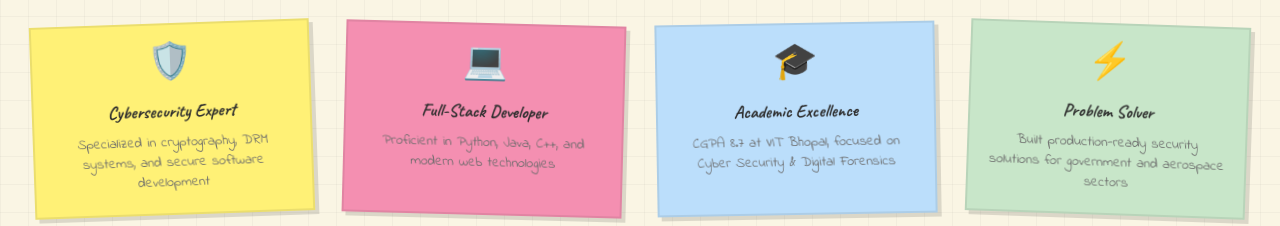
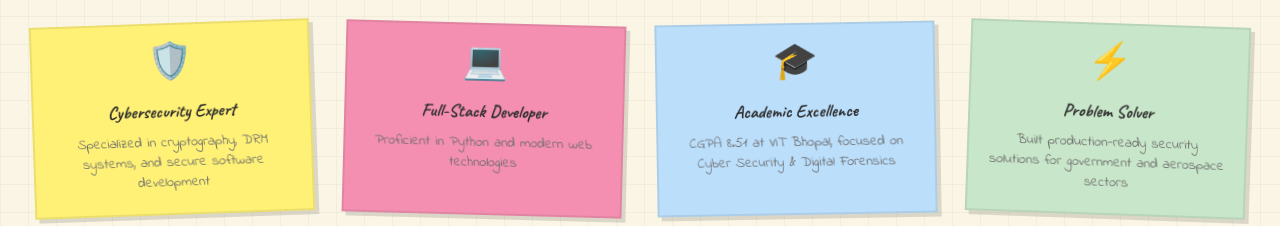
Before and after one commit to Charan291005/My-Portfolio, a Next.js app: page / in a window 1280 px wide. Shown: the part 1720-1946 px from the top of the page. Built offline with nearby package versions, Linux system fonts and the light colour scheme.

Commit message:
Update CGPA to 8.51 and remove Java/C++ from About section. Include updated resume.

```diff
--- a/components/About.tsx
+++ b/components/About.tsx
@@ -16,14 +16,14 @@ const highlights = [
   {
     icon: '💻',
     title: 'Full-Stack Developer',
-    description: 'Proficient in Python, Java, C++, and modern web technologies',
+    description: 'Proficient in Python and modern web technologies',
     noteColor: 'sticky-note-pink',
     rotation: '1.5deg',
   },
   {
     icon: '🎓',
     title: 'Academic Excellence',
-    description: 'CGPA 8.7 at VIT Bhopal, focused on Cyber Security & Digital Forensics',
+    description: 'CGPA 8.51 at VIT Bhopal, focused on Cyber Security & Digital Forensics',
     noteColor: 'sticky-note-blue',
     rotation: '-1deg',
   },
```
